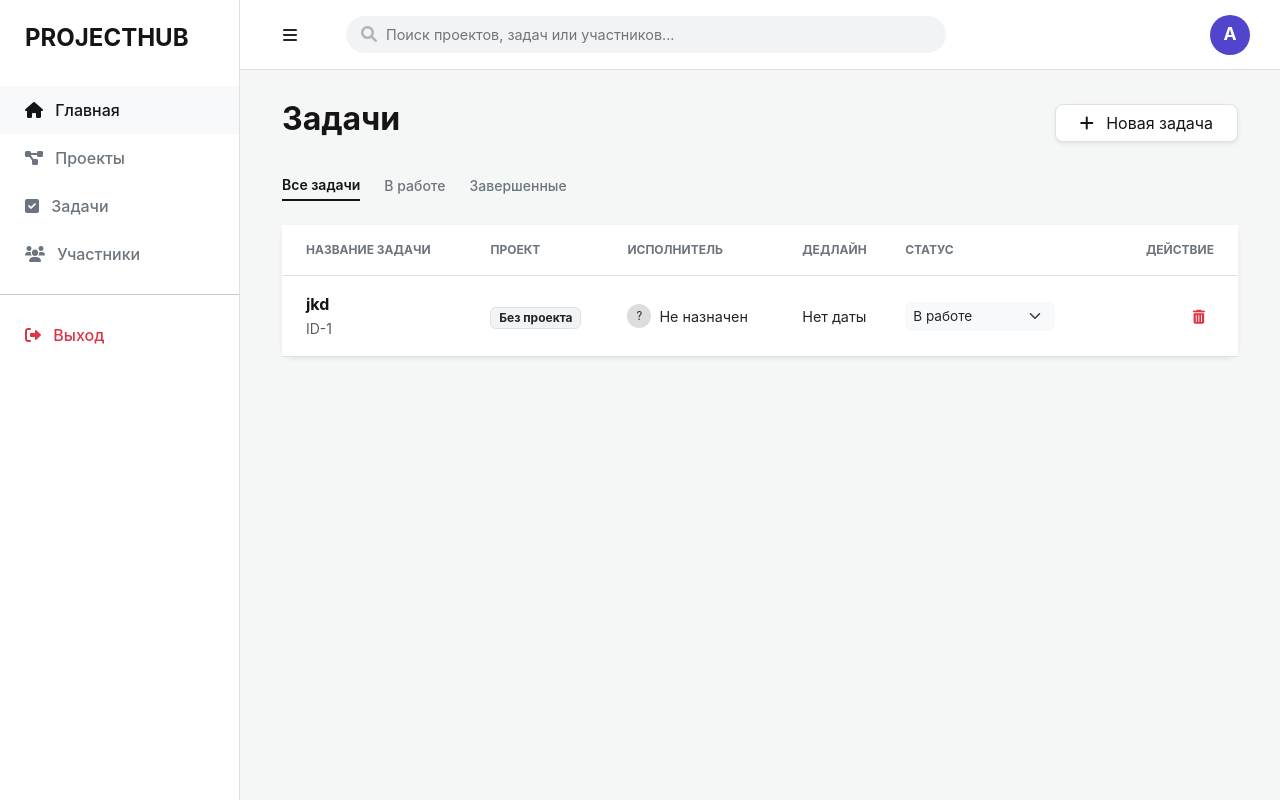
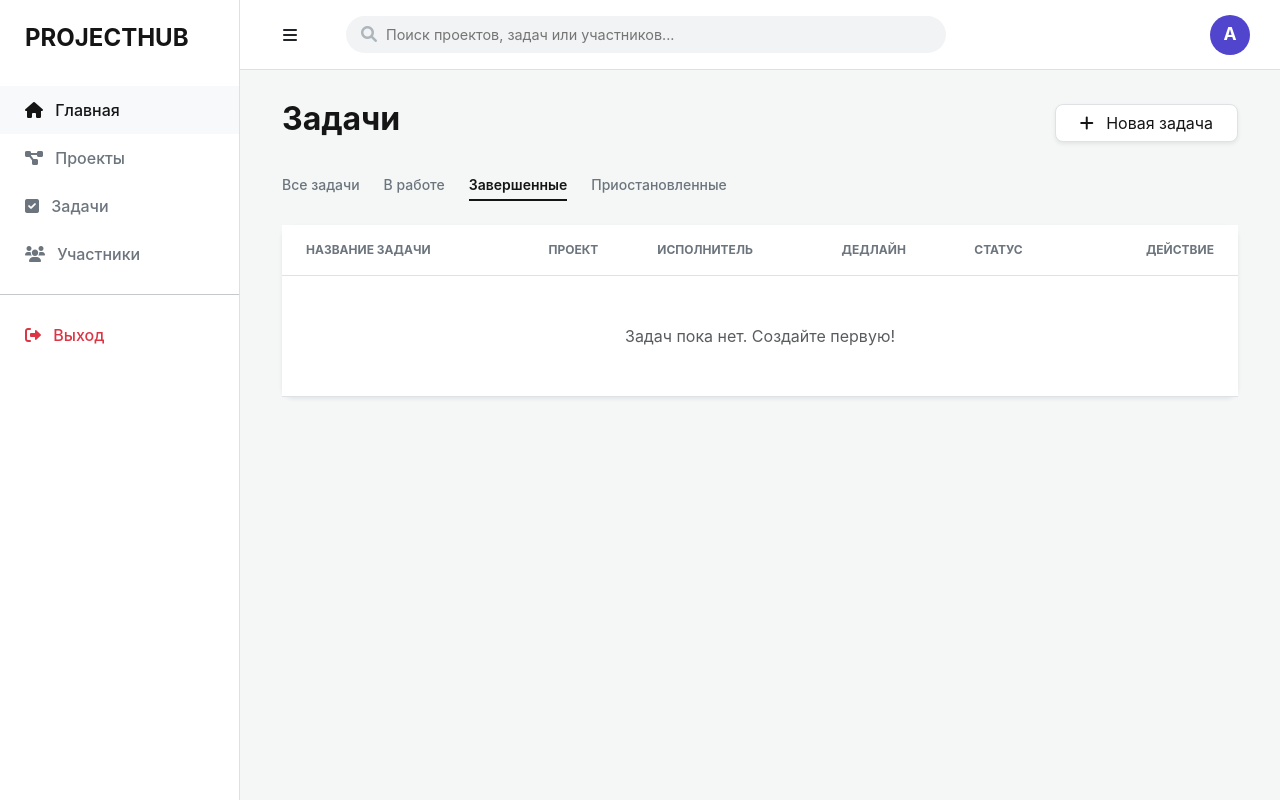
Before and after one commit to Alika443/diplom, a FastAPI app: page /tasks?status=Done in a window 1280 px wide. Run offline with FastAPI, Linux system fonts and the light colour scheme; data comes from the database, SQL or seed files in the repository; both versions use the stored data as it was after the commit.

Commit message:
фильтрация задач

```diff
--- a/app/main.py
+++ b/app/main.py
@@ -147,15 +147,25 @@ async def search(request: Request, q: str = "", type: str = "all", db: Session =
 
 
 @app.get("/tasks", response_class=HTMLResponse)
-async def tasks_page(request: Request, db: Session = Depends(get_db)):
-    # Загружаем задачи и проекты (для выпадающего списка в форме)
-    tasks = db.query(Task).all()
-    projects = db.query(Project).all()
-    return templates.TemplateResponse("tasks.html", {
-        "request": request,
-        "tasks": tasks,
-        "projects": projects
-    })
+async def tasks_page(request: Request, status: str = None, db: Session = Depends(get_db)):
+    try:
+        query = db.query(Task)
+
+        # Если передан статус, фильтруем задачи
+        if status:
+            query = query.filter(Task.status == status)
+
+        tasks = query.all()
+        projects = db.query(Project).all()
+
+        return templates.TemplateResponse("tasks.html", {
+            "request": request,
+            "tasks": tasks,
+            "projects": projects,
+            "current_status": status # Передаем текущий фильтр в шаблон
+        })
+    except Exception as e:
+        return HTMLResponse(content=f"Ошибка: {e}", status_code=500)
 
 
 @app.post("/tasks/create")
--- a/templates/tasks.html
+++ b/templates/tasks.html
@@ -12,10 +12,26 @@
     </div>
 
     <div class="d-flex gap-2 mb-4">
-        <button class="btn btn-sm border-bottom pb-1 px-0 me-3 shadow-none active-filter" style="border: none; border-radius: 0; font-weight: 600; color: var(--neutral-dark); border-bottom: 2px solid var(--neutral-dark) !important;">Все задачи</button>
-        <button class="btn btn-sm pb-1 px-0 me-3 shadow-none" style="border: none; color: var(--neutral-gray); font-weight: 500;">В работе</button>
-        <button class="btn btn-sm pb-1 px-0 shadow-none" style="border: none; color: var(--neutral-gray); font-weight: 500;">Завершенные</button>
-    </div>
+    <a href="/tasks" class="btn btn-sm pb-1 px-0 me-3 shadow-none {% if not current_status %}active-filter{% endif %}"
+       style="border: none; font-weight: {% if not current_status %}600{% else %}500{% endif %}; color: {% if not current_status %}var(--neutral-dark){% else %}var(--neutral-gray){% endif %}; {% if not current_status %}border-bottom: 2px solid var(--neutral-dark) !important; border-radius: 0;{% endif %}">
+       Все задачи
+    </a>
+
+    <a href="/tasks?status=In Progress" class="btn btn-sm pb-1 px-0 me-3 shadow-none"
+       style="border: none; font-weight: {% if current_status == 'In Progress' %}600{% else %}500{% endif %}; color: {% if current_status == 'In Progress' %}var(--neutral-dark){% else %}var(--neutral-gray){% endif %}; {% if current_status == 'In Progress' %}border-bottom: 2px solid var(--neutral-dark) !important; border-radius: 0;{% endif %}">
+       В работе
+    </a>
+
+    <a href="/tasks?status=Done" class="btn btn-sm pb-1 px-0 me-3 shadow-none"
+       style="border: none; font-weight: {% if current_status == 'Done' %}600{% else %}500{% endif %}; color: {% if current_status == 'Done' %}var(--neutral-dark){% else %}var(--neutral-gray){% endif %}; {% if current_status == 'Done' %}border-bottom: 2px solid var(--neutral-dark) !important; border-radius: 0;{% endif %}">
+       Завершенные
+    </a>
+
+    <a href="/tasks?status=On Hold" class="btn btn-sm pb-1 px-0 shadow-none"
+       style="border: none; font-weight: {% if current_status == 'On Hold' %}600{% else %}500{% endif %}; color: {% if current_status == 'On Hold' %}var(--neutral-dark){% else %}var(--neutral-gray){% endif %}; {% if current_status == 'On Hold' %}border-bottom: 2px solid var(--neutral-dark) !important; border-radius: 0;{% endif %}">
+       Приостановленные
+    </a>
+</div>
 
     <div class="card border-0 shadow-sm" style="border-radius: 12px;">
         <div class="table-responsive">
```
Also changed, not shown: sql_app.db.
